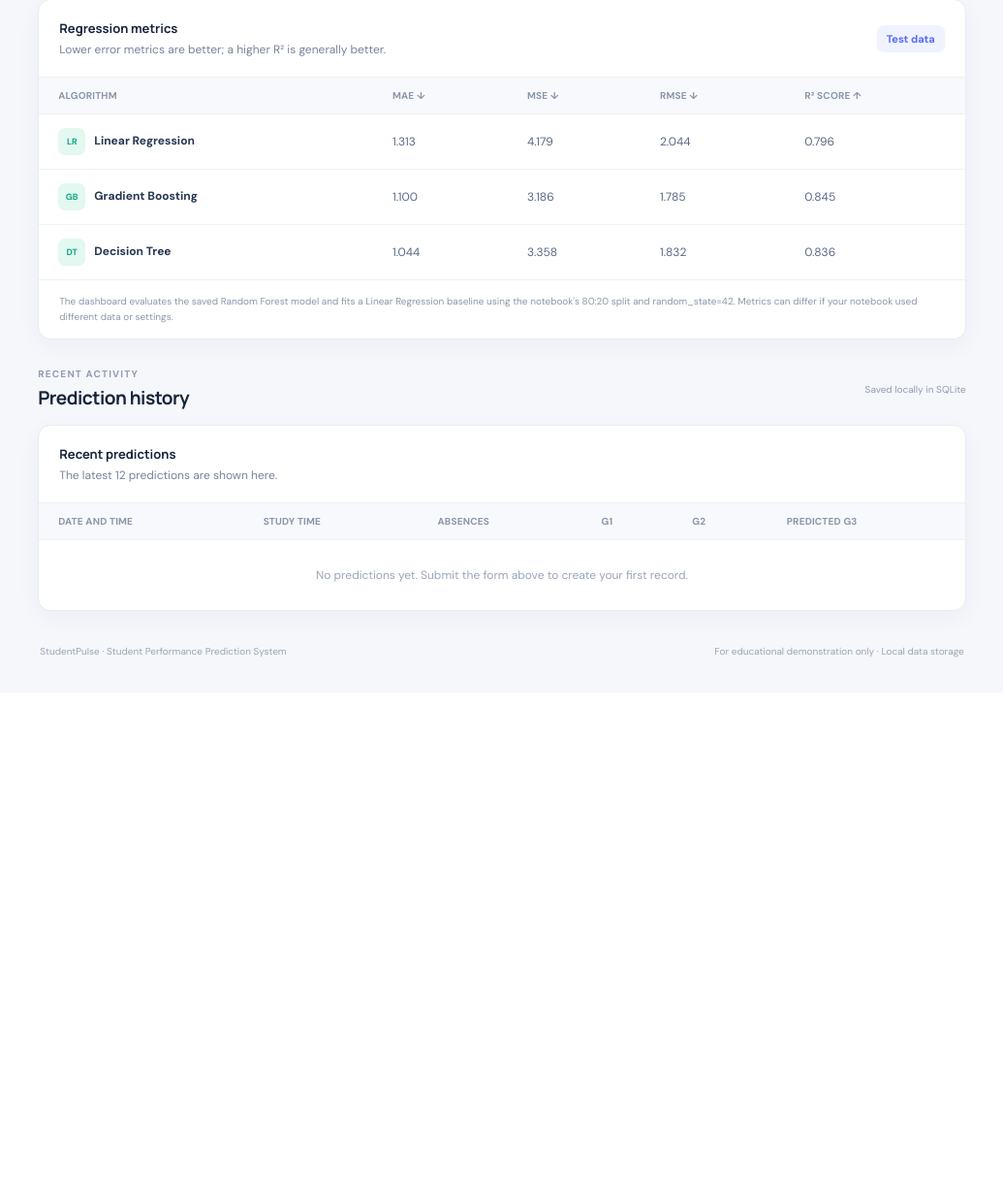
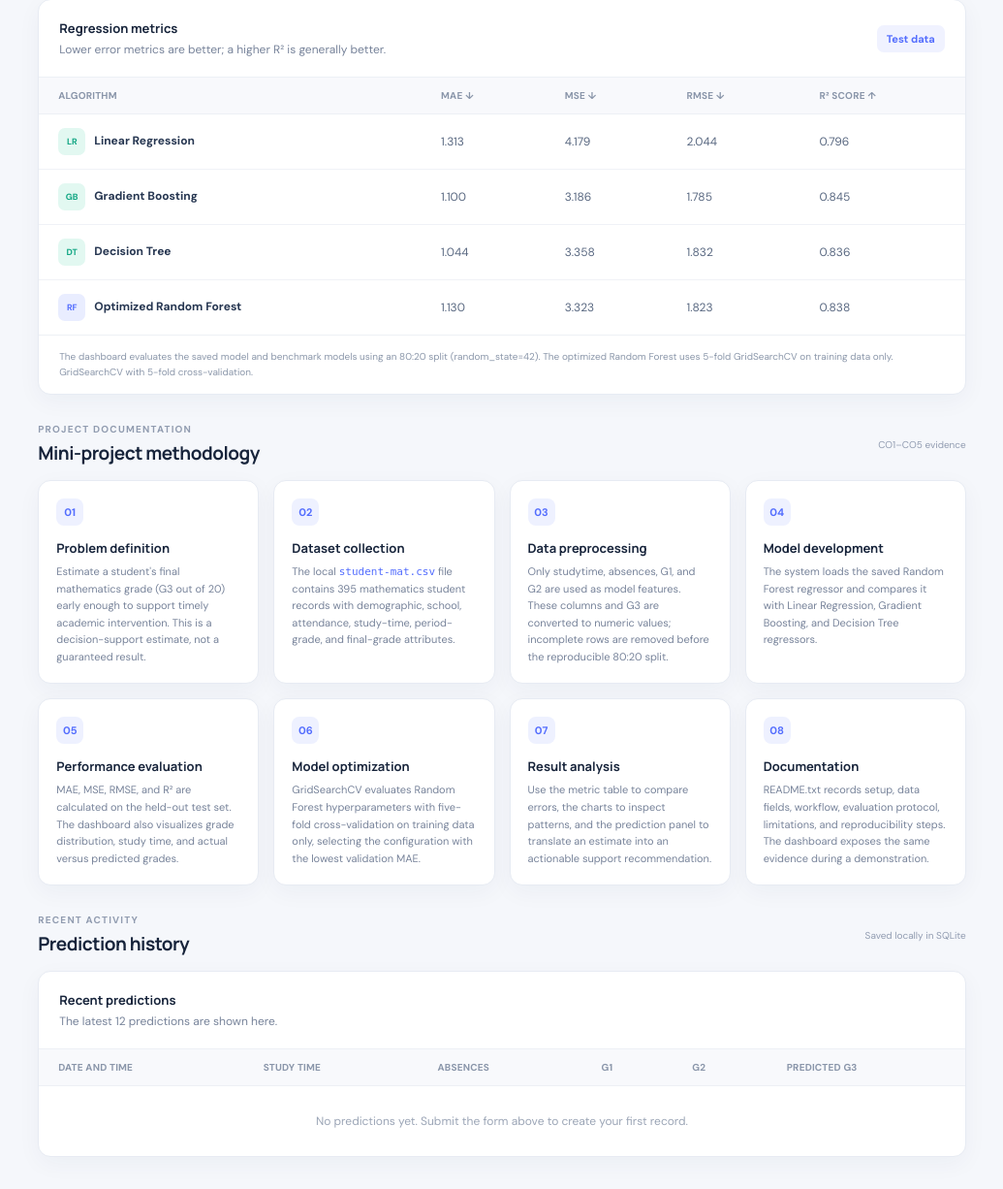
Before and after one commit to Johnsick-web/AIMLminiProj, a Flask app: page / in a window 1280 px wide. Shown: the part 1689-2915 px from the top of the page at 97% size, without its empty margins (241-1276 px from the left). Before the commit the page ends 2367 px from the top, so only its background shows below. Run offline with Flask 3, Linux system fonts and the light colour scheme; data that the repository does not hold is empty.

Commit message:
Complete student performance mini project documentation
Co-authored-by: Copilot <223556219+Copilot@users.noreply.github.com>

```diff
--- a/app.py
+++ b/app.py
@@ -15,7 +15,7 @@ from flask import Flask, flash, jsonify, redirect, render_template, request, url
 from sklearn.linear_model import LinearRegression
 from sklearn.ensemble import GradientBoostingRegressor, RandomForestRegressor
 from sklearn.metrics import mean_absolute_error, mean_squared_error, r2_score
-from sklearn.model_selection import train_test_split
+from sklearn.model_selection import GridSearchCV, train_test_split
 from sklearn.tree import DecisionTreeRegressor
 
 BASE_DIR = Path(__file__).resolve().parent
@@ -38,6 +38,7 @@ model = None
 resource_errors: list[str] = []
 comparison_rows: list[dict] = []
 summary: dict = {}
+optimization_summary: dict = {}
 
 
 def get_db_connection() -> sqlite3.Connection:
@@ -110,10 +111,11 @@ def generate_charts(data: pd.DataFrame, actual: pd.Series | None = None,
 
 
 def setup_resources() -> None:
-    global df, model, resource_errors, comparison_rows, summary
+    global df, model, resource_errors, comparison_rows, summary, optimization_summary
     resource_errors = []
     comparison_rows = []
     summary = {}
+    optimization_summary = {}
 
     if not DATASET_PATH.exists():
         resource_errors.append(
@@ -126,10 +128,19 @@ def setup_resources() -> None:
             missing = required.difference(loaded_df.columns)
             if missing:
                 raise ValueError("Expected columns are missing: " + ", ".join(sorted(missing)))
-            df = loaded_df
+            original_rows = len(loaded_df)
+            cleaned_df = loaded_df.copy()
+            for column in FEATURES + [TARGET]:
+                cleaned_df[column] = pd.to_numeric(cleaned_df[column], errors="coerce")
+            cleaned_df = cleaned_df.dropna(subset=FEATURES + [TARGET]).reset_index(drop=True)
+            if cleaned_df.empty:
+                raise ValueError("No complete numeric rows remain after preprocessing.")
+            df = cleaned_df
             summary = {
                 "rows": int(len(df)),
                 "columns": int(len(df.columns)),
+                "original_rows": int(original_rows),
+                "removed_rows": int(original_rows - len(df)),
                 "average_grade": round(float(df[TARGET].mean()), 2),
                 "pass_rate": round(float((df[TARGET] >= 10).mean() * 100), 1),
                 "mean_absences": round(float(df["absences"].mean()), 1),
@@ -203,6 +214,32 @@ def setup_resources() -> None:
                     "rmse": round(float(np.sqrt(mean_squared_error(y_test, estimator_pred))), 3),
                     "r2": round(float(r2_score(y_test, estimator_pred)), 3),
                 })
+            # Tune the deployed model family on training data only to avoid test-set leakage.
+            search = GridSearchCV(
+                RandomForestRegressor(random_state=42, n_jobs=-1),
+                param_grid={
+                    "n_estimators": [100, 200],
+                    "max_depth": [None, 8],
+                    "min_samples_leaf": [1, 2],
+                },
+                scoring="neg_mean_absolute_error",
+                cv=5,
+                n_jobs=-1,
+            )
+            search.fit(X_train, y_train)
+            optimized_pred = search.best_estimator_.predict(X_test)
+            comparison_rows.append({
+                "algorithm": "Optimized Random Forest",
+                "mae": round(float(mean_absolute_error(y_test, optimized_pred)), 3),
+                "mse": round(float(mean_squared_error(y_test, optimized_pred)), 3),
+                "rmse": round(float(np.sqrt(mean_squared_error(y_test, optimized_pred))), 3),
+                "r2": round(float(r2_score(y_test, optimized_pred)), 3),
+            })
+            optimization_summary = {
+                "method": "GridSearchCV with 5-fold cross-validation",
+                "scoring": "negative mean absolute error",
+                "best_parameters": search.best_params_,
+            }
             if model is None:
                 generate_charts(df)
         except Exception as exc:
@@ -302,6 +339,7 @@ def dashboard():
         dataset_ready=df is not None,
         summary=summary,
         comparisons=comparison_rows,
+        optimization=optimization_summary,
         prediction=prediction,
         entered=entered,
         history=history,
@@ -325,7 +363,12 @@ def api_stats():
 
 @app.get("/api/metrics")
 def api_metrics():
-    return jsonify({"models": comparison_rows, "test_split": "80:20", "random_state": 42})
+    return jsonify({
+        "models": comparison_rows,
+        "test_split": "80:20",
+        "random_state": 42,
+        "optimization": optimization_summary,
+    })
 
 
 @app.post("/api/predict")
--- a/static/style.css
+++ b/static/style.css
@@ -166,9 +166,59 @@
     font-size: 10px;
 }
 
+.methodology-grid {
+    display: grid;
+    grid-template-columns: repeat(4, minmax(0, 1fr));
+    gap: 15px;
+}
+
+.methodology-card {
+    padding: 18px;
+}
+
+.method-number {
+    display: inline-grid;
+    place-items: center;
+    width: 28px;
+    height: 28px;
+    border-radius: 8px;
+    background: #eef1ff;
+    color: var(--blue);
+    font-size: 11px;
+    font-weight: 800;
+}
+
+.methodology-card h3 {
+    margin: 14px 0 7px;
+    font: 700 13px Manrope, sans-serif;
+}
+
+.methodology-card p {
+    margin: 0;
+    color: var(--muted);
+    font-size: 11px;
+    line-height: 1.6;
+}
+
+.methodology-card code {
+    color: #536dfe;
+}
+
 @media (max-width: 420px) {
     .result-card.has-result {
         padding: 17px;
+    }
+
+    @media (max-width: 1050px) {
+        .methodology-grid {
+            grid-template-columns: repeat(2, minmax(0, 1fr));
+        }
+    }
+
+    @media (max-width: 700px) {
+        .methodology-grid {
+            grid-template-columns: 1fr;
+        }
     }
 
     .result-chip {
--- a/templates/index.html
+++ b/templates/index.html
@@ -19,6 +19,7 @@
         <a class="nav-link" href="#predict"><span class="nav-icon">✳</span> Grade prediction</a>
         <a class="nav-link" href="#analytics"><span class="nav-icon">▥</span> Analytics</a>
         <a class="nav-link" href="#comparison"><span class="nav-icon">⇄</span> Model comparison</a>
+        <a class="nav-link" href="#methodology"><span class="nav-icon">◎</span> Methodology</a>
         <a class="nav-link" href="#history"><span class="nav-icon">◷</span> Prediction history</a>
       </nav>
       <div class="sidebar-bottom">
@@ -147,11 +148,25 @@
           <div class="table-wrap"><table>
             <thead><tr><th>Algorithm</th><th>MAE ↓</th><th>MSE ↓</th><th>RMSE ↓</th><th>R² Score ↑</th></tr></thead>
             <tbody>
-            {% for row in comparisons %}<tr><td><span class="algorithm-icon {{ 'rf' if row.algorithm == 'Random Forest' else 'lr' }}">{{ 'RF' if row.algorithm == 'Random Forest' else ('GB' if row.algorithm == 'Gradient Boosting' else ('DT' if row.algorithm == 'Decision Tree' else 'LR')) }}</span><strong>{{ row.algorithm }}</strong></td><td>{{ '%.3f'|format(row.mae) }}</td><td>{{ '%.3f'|format(row.mse) }}</td><td>{{ '%.3f'|format(row.rmse) }}</td><td>{{ '%.3f'|format(row.r2) }}</td></tr>{% else %}<tr><td colspan="5" class="empty-cell">Metrics are unavailable until the dataset and model load correctly.</td></tr>{% endfor %}
+            {% for row in comparisons %}<tr><td><span class="algorithm-icon {{ 'rf' if 'Forest' in row.algorithm else 'lr' }}">{{ 'RF' if 'Forest' in row.algorithm else ('GB' if row.algorithm == 'Gradient Boosting' else ('DT' if row.algorithm == 'Decision Tree' else 'LR')) }}</span><strong>{{ row.algorithm }}</strong></td><td>{{ '%.3f'|format(row.mae) }}</td><td>{{ '%.3f'|format(row.mse) }}</td><td>{{ '%.3f'|format(row.rmse) }}</td><td>{{ '%.3f'|format(row.r2) }}</td></tr>{% else %}<tr><td colspan="5" class="empty-cell">Metrics are unavailable until the dataset and model load correctly.</td></tr>{% endfor %}
             </tbody>
           </table></div>
-          <p class="table-footnote">The dashboard evaluates the saved Random Forest model and fits a Linear Regression baseline using the notebook's 80:20 split and random_state=42. Metrics can differ if your notebook used different data or settings.</p>
+          <p class="table-footnote">The dashboard evaluates the saved model and benchmark models using an 80:20 split (random_state=42). The optimized Random Forest uses 5-fold GridSearchCV on training data only. {{ optimization.get('method', '') }}.</p>
         </article>
+      </section>
+
+      <section id="methodology" class="section-block">
+        <div class="section-heading"><div><div class="eyebrow">PROJECT DOCUMENTATION</div><h2>Mini-project methodology</h2></div><span class="muted-caption">CO1–CO5 evidence</span></div>
+        <div class="methodology-grid">
+          <article class="panel methodology-card"><span class="method-number">01</span><h3>Problem definition</h3><p>Estimate a student's final mathematics grade (G3 out of 20) early enough to support timely academic intervention. This is a decision-support estimate, not a guaranteed result.</p></article>
+          <article class="panel methodology-card"><span class="method-number">02</span><h3>Dataset collection</h3><p>The local <code>student-mat.csv</code> file contains 395 mathematics student records with demographic, school, attendance, study-time, period-grade, and final-grade attributes.</p></article>
+          <article class="panel methodology-card"><span class="method-number">03</span><h3>Data preprocessing</h3><p>Only studytime, absences, G1, and G2 are used as model features. These columns and G3 are converted to numeric values; incomplete rows are removed before the reproducible 80:20 split.</p></article>
+          <article class="panel methodology-card"><span class="method-number">04</span><h3>Model development</h3><p>The system loads the saved Random Forest regressor and compares it with Linear Regression, Gradient Boosting, and Decision Tree regressors.</p></article>
+          <article class="panel methodology-card"><span class="method-number">05</span><h3>Performance evaluation</h3><p>MAE, MSE, RMSE, and R² are calculated on the held-out test set. The dashboard also visualizes grade distribution, study time, and actual versus predicted grades.</p></article>
+          <article class="panel methodology-card"><span class="method-number">06</span><h3>Model optimization</h3><p>GridSearchCV evaluates Random Forest hyperparameters with five-fold cross-validation on training data only, selecting the configuration with the lowest validation MAE.</p></article>
+          <article class="panel methodology-card"><span class="method-number">07</span><h3>Result analysis</h3><p>Use the metric table to compare errors, the charts to inspect patterns, and the prediction panel to translate an estimate into an actionable support recommendation.</p></article>
+          <article class="panel methodology-card"><span class="method-number">08</span><h3>Documentation</h3><p>README.txt records setup, data fields, workflow, evaluation protocol, limitations, and reproducibility steps. The dashboard exposes the same evidence during a demonstration.</p></article>
+        </div>
       </section>
 
       <section id="history" class="section-block">
```
Also changed, not shown: README.txt.
